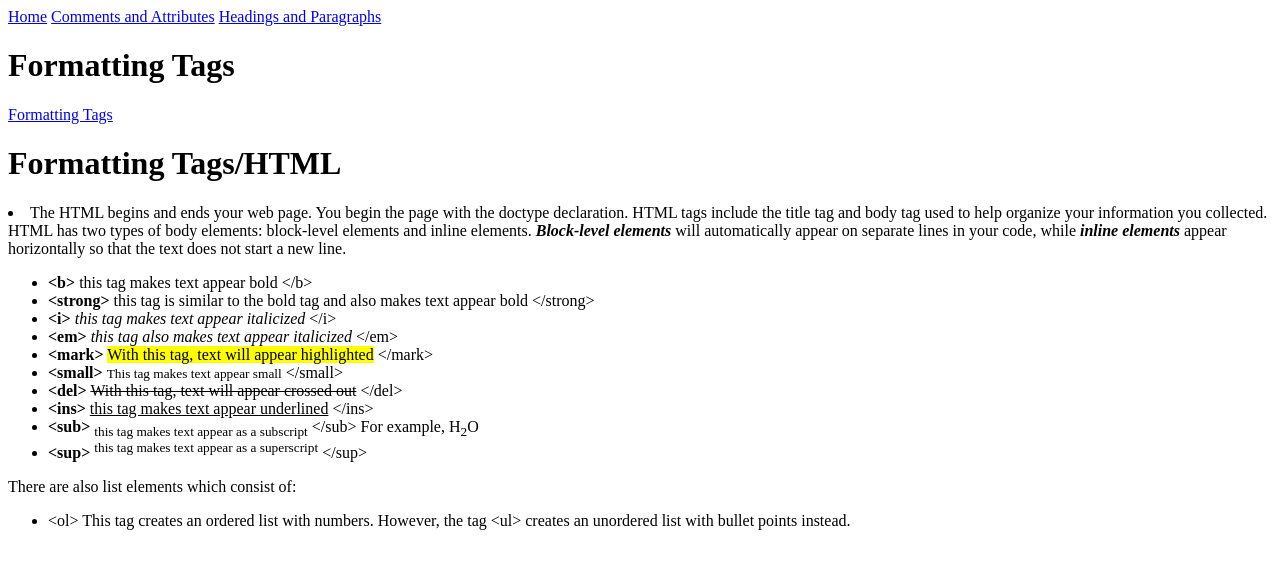
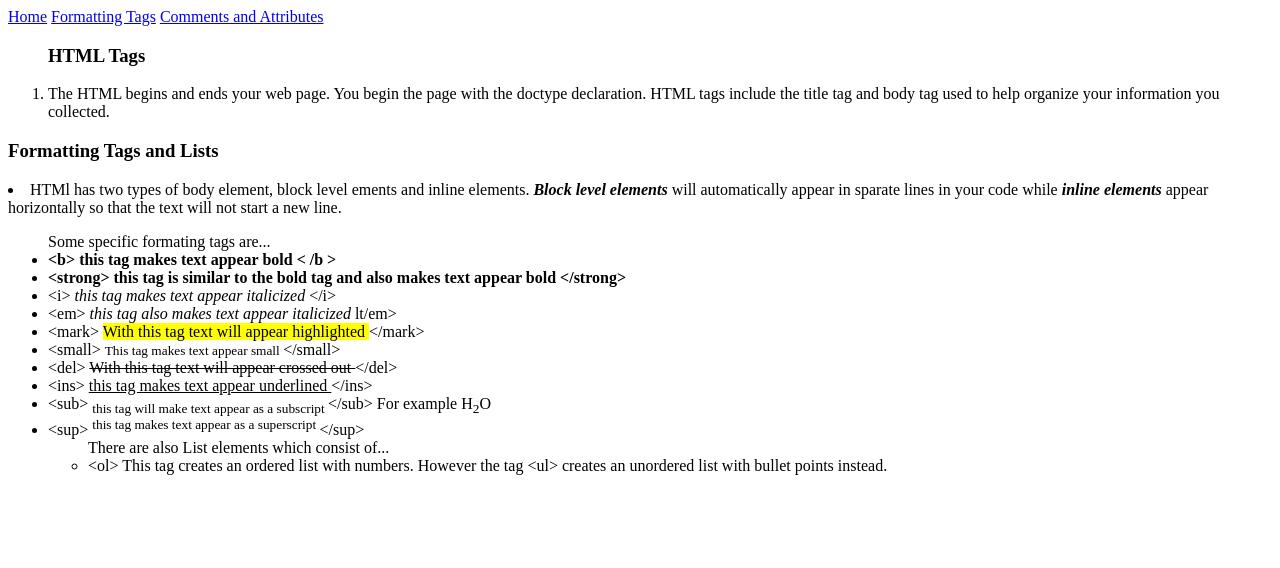
Before and after one commit to sumaitab1/Unit_C2_Project_Sumaita_Begum, a website: page page2.html in a window 1280 px wide. Drawn offline with Linux system fonts and the light colour scheme.

Commit message:
kidajjkldka

```diff
--- a/page2.html
+++ b/page2.html
@@ -1,69 +1,52 @@
 <!DOCTYPE html>
-<html lang="en">
 <head>
-    <title>Formatting Tags; Basics of HTML</title>
-    <meta charset="UTF-8" />
-    <meta name="viewport" content="width=device-width" />
-
+  <title>Formatting Tags/HTML</title>
+<html lang="en-US">
+<meta name = “author” content = “Sumaita Begum”>
+  <meta charset = “utf-8”>
+  <meta name = “viewport” content = “width = device-device-width, initial scale=1”>
   <script type="module" src="script.js"></script>
 </head>
 
-  <body>
-    <nav>
 <a href="/">Home</a>
-      <a href="/page3.html" aria-current="page">Comments and Attributes</a>
-      <a href="/page4.html" aria-current="page">Headings and Paragraphs</a>
-    </nav>
-    <main>
+      <a href="page3.html" aria-current="page">Formatting Tags</a>
+      <a href="page4.html" aria-current="page">Comments and Attributes</a>
 
 
 
 
-      <h1>Formatting Tags</h1>
-<p> <!DOCTYPE html>
-  <html lang="en">
-    <head>
-      <title>Formatting Tags; Basics of HTML</title>
-      <meta charset="UTF-8" />
-      <meta name="viewport" content="width=device-width" />
-      <link rel="stylesheet" href="styles.css" />
-      <script type="module" src="script.js"></script>
-    </head>
-    <body>
-      <nav>
-        <a href="/"><index class="html"></index></a>
-        <a href="/page2.html" aria-current="page">Formatting Tags</a>
-      </nav>
-      <main>
-        <h1>Formatting Tags/HTML</h1>
-        <p>
+  <ol>
+    <h3> HTML Tags  </h3>
     <body> <li>The HTML begins and ends your web page. You begin the page with the doctype declaration. HTML tags include the title tag and body tag used to help organize your information you collected. </li> </ol>
-          HTML has two types of body elements: block-level elements and inline elements.
-          <b><i>Block-level elements</i></b> will automatically appear on separate lines in your code,
-          while <b><i>inline elements</i></b> appear horizontally so that the text does not start a new line.
-        </p>
-        <ul>
-          <li><b>&lt;b&gt;</b> this tag makes text appear bold &lt;/b&gt;</li>
-          <li><b>&lt;strong&gt;</b> this tag is similar to the bold tag and also makes text appear bold &lt;/strong&gt;</li>
-          <li><b>&lt;i&gt;</b> <i>this tag makes text appear italicized</i> &lt;/i&gt;</li>
-          <li><b>&lt;em&gt;</b> <em>this tag also makes text appear italicized</em> &lt;/em&gt;</li>
-          <li><b>&lt;mark&gt;</b> <mark>With this tag, text will appear highlighted</mark> &lt;/mark&gt;</li>
-          <li><b>&lt;small&gt;</b> <small>This tag makes text appear small</small> &lt;/small&gt;</li>
-          <li><b>&lt;del&gt;</b> <del>With this tag, text will appear crossed out</del> &lt;/del&gt;</li>
-          <li><b>&lt;ins&gt;</b> <ins>this tag makes text appear underlined</ins> &lt;/ins&gt;</li>
-          <li><b>&lt;sub&gt;</b> <sub>this tag makes text appear as a subscript</sub> &lt;/sub&gt; For example, H<sub>2</sub>O</li>
-          <li><b>&lt;sup&gt;</b> <sup>this tag makes text appear as a superscript</sup> &lt;/sup&gt;</li>
-        </ul>
-        <p>
-          There are also list elements which consist of:
-        </p>
-        <ul>
-          <li>&lt;ol&gt; This tag creates an ordered list with numbers. However, the tag &lt;ul&gt; creates an unordered list with bullet points instead.</li>
-        </ul>
-      </main>
+
+      <h3> Formatting Tags and Lists </h3>
+    <body> <li> HTMl has two types of body element, block level ements and inline elements. <b><i> Block level elements </i></b> will automatically appear in sparate lines in your code while <b><i> inline elements </i> </b> appear horizontally so that the text will not start a new line. </li>
+      <ul> Some specific formating tags are...
+        <body> <b> <li> &ltb&gt;  this tag makes text appear bold &lt /b &gt; </body> </li>
+        <li> &ltstrong&gt; this tag is similar to the bold tag and also makes text appear bold &lt/strong&gt;</b>
+      <li> &lti&gt; <i> this tag makes text appear italicized </i> &lt/i&gt; </li>
+      <li> &ltem&gt;<em> this tag also makes text appear italicized </em> lt/em&gt;
+      <li> &ltmark&gt; <mark> With this tag text will appear highlighted </mark> &lt/mark&gt; </li>
+      <li> &ltsmall&gt; <small> This tag makes text appear small </small> &lt/small&gt;
+      <li> &ltdel&gt; <del> With this tag text will appear crossed out </del> &lt/del&gt;
+      <li> &ltins&gt; <ins> this tag makes text appear underlined </ins> &lt/ins&gt;
+      <li> &ltsub&gt; <sub> this tag will make text appear as a subscript </sub> &lt/sub&gt; For example H<sub>2</sub>O
+      <li> &ltsup&gt; <sup> this tag makes text appear as a superscript </sup> &lt/sup&gt;
+        <ul> There are also List elements which consist of...
+          <li> &ltol&gt; This tag creates an ordered list with numbers. However the tag &ltul&gt; creates an unordered list with bullet points instead. </ul> </li> </ol>
+
+      <ol>
+
+
+
+
+
+
+
 </body>
+
+
+
+
+
 </html>
-  </p>
-    </main>
-  </body>
-</html>
```
Lines whose indentation alone changed are shown as unchanged.
